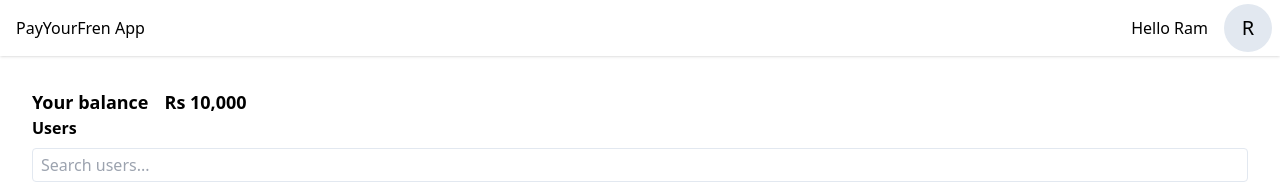
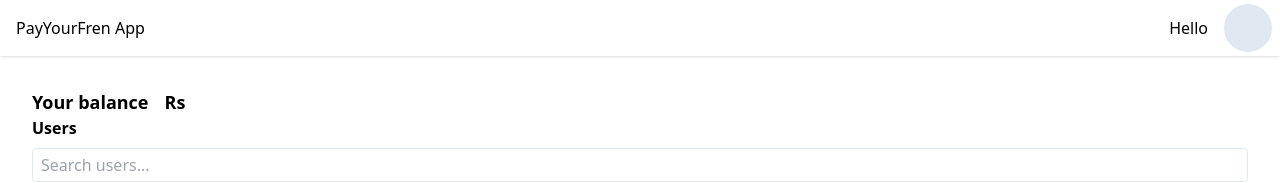
Before and after one commit to AbhishekR14/PayYourFren, a React (Vite) app in the folder frontend/: page /dashboard in a window 1280 px wide. Shown: the top 183 px of the page. Built offline with nearby package versions, Linux system fonts and the light colour scheme; no server answers.

Commit message:
Balance and username done in /dashboard

```diff
--- a/frontend/pages/dashboard.jsx
+++ b/frontend/pages/dashboard.jsx
@@ -1,13 +1,51 @@
 import { AppBar } from "../components/AppBar";
 import { Balance } from "../components/Balance";
 import { Users } from "../components/Users";
+import axios from "axios";
+import React from "react";
+
+function costToTwoDecimals(cost) {
+  return cost.toFixed(2);
+}
 
 function Dashboard() {
+  const [firstname, setFirstname] = React.useState("");
+  const [logoname, setLogoname] = React.useState("");
+  const [balance, setBalance] = React.useState("");
+  React.useEffect(function () {
+    async function getinfo() {
+      const res = await axios.get(
+        "https://payyourfren.onrender.com/api/v1/user/getusername",
+        {
+          headers: {
+            authorization: "Bearer " + localStorage.getItem("authToken"),
+          },
+        }
+      );
+      setFirstname(res.data.firstname);
+      setLogoname(res.data.firstname[0] + res.data.lastname[0]);
+    }
+    getinfo();
+  }, []);
+  React.useEffect(function () {
+    async function getbalance() {
+      const res = await axios.get(
+        "https://payyourfren.onrender.com/api/v1/account/balance",
+        {
+          headers: {
+            authorization: "Bearer " + localStorage.getItem("authToken"),
+          },
+        }
+      );
+      setBalance(costToTwoDecimals(res.data.balance));
+    }
+    getbalance();
+  }, []);
   return (
     <div>
-      <AppBar username="Ram" logo="R" />
+      <AppBar username={firstname} logo={logoname} />
       <div className="m-8">
-        <Balance balance={"10,000"} />
+        <Balance balance={balance} />
         <Users />
       </div>
     </div>
```
